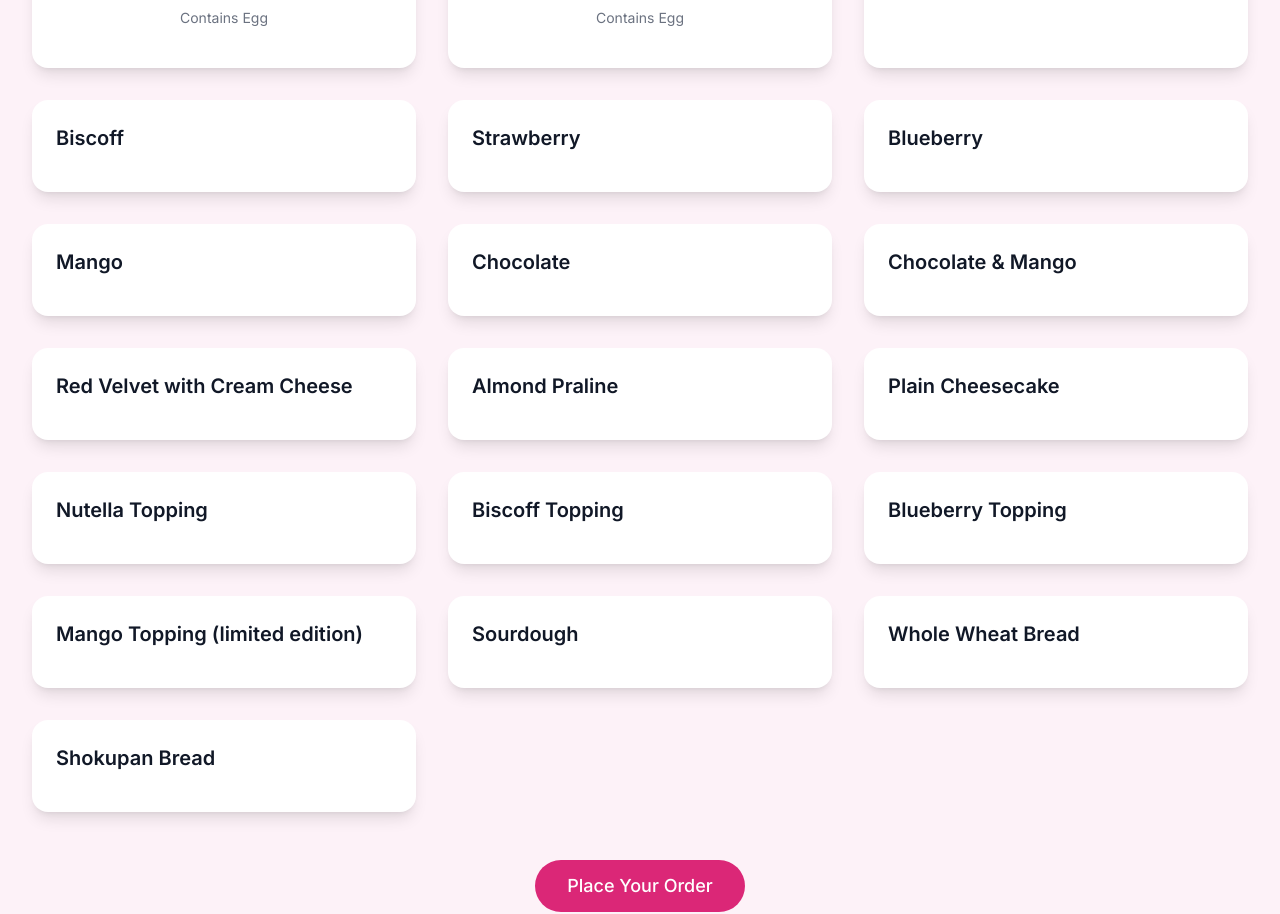
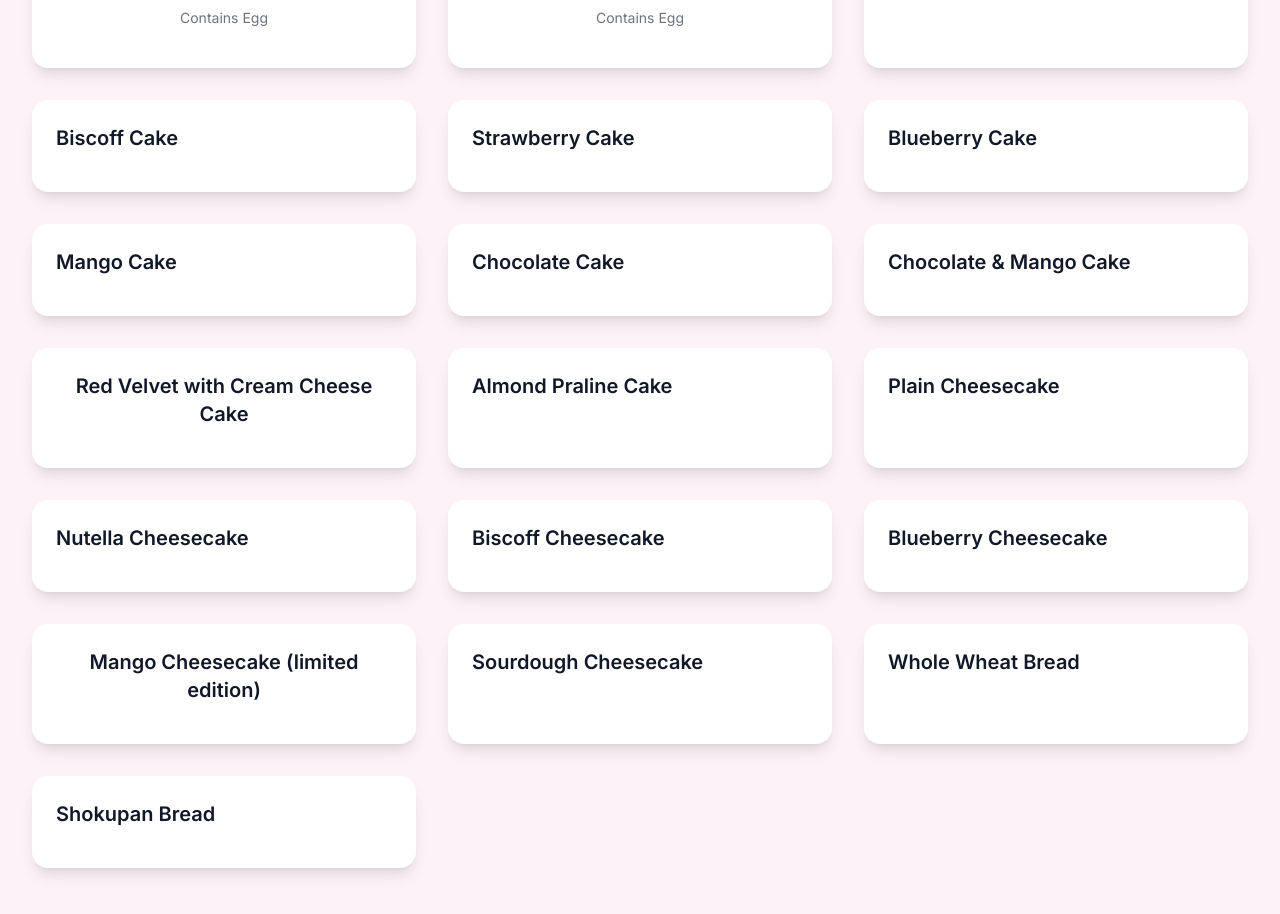
Before and after one commit to raghuadari/loveamys, a Next.js app: page / in a window 1280 px wide. Shown: the part 3086-4000 px from the top of the page. Built offline with nearby package versions, Linux system fonts and the light colour scheme.

Commit message:
Final cleanup: remove all price references and update menu item names as per latest requirements

```diff
--- a/src/components/MenuSection.tsx
+++ b/src/components/MenuSection.tsx
@@ -71,29 +71,29 @@ const menuCategories = [
   {
     id: 'cakes',
     label: 'Cakes',
-    description: 'Available flavours: Classic Vanilla, Biscoff, Strawberry, Blueberry, Mango, Chocolate, Chocolate & Mango, Red Velvet with Cream Cheese, Almond Praline.',
+    description: '',
     items: [
       { id: 'classic-vanilla', name: 'Classic Vanilla Cake', dietary: '' },
-      { id: 'biscoff-cake', name: 'Biscoff', dietary: '' },
-      { id: 'strawberry-cake', name: 'Strawberry', dietary: '' },
-      { id: 'blueberry-cake', name: 'Blueberry', dietary: '' },
-      { id: 'mango-cake', name: 'Mango', dietary: '' },
-      { id: 'chocolate-cake', name: 'Chocolate', dietary: '' },
-      { id: 'chocolate-mango-cake', name: 'Chocolate & Mango', dietary: '' },
-      { id: 'red-velvet-cream-cheese', name: 'Red Velvet with Cream Cheese', dietary: '' },
-      { id: 'almond-praline', name: 'Almond Praline', dietary: '' },
+      { id: 'biscoff-cake', name: 'Biscoff Cake', dietary: '' },
+      { id: 'strawberry-cake', name: 'Strawberry Cake', dietary: '' },
+      { id: 'blueberry-cake', name: 'Blueberry Cake', dietary: '' },
+      { id: 'mango-cake', name: 'Mango Cake', dietary: '' },
+      { id: 'chocolate-cake', name: 'Chocolate Cake', dietary: '' },
+      { id: 'chocolate-mango-cake', name: 'Chocolate & Mango Cake', dietary: '' },
+      { id: 'red-velvet-cream-cheese', name: 'Red Velvet with Cream Cheese Cake', dietary: '' },
+      { id: 'almond-praline', name: 'Almond Praline Cake', dietary: '' },
     ]
   },
   {
     id: 'cheesecakes',
     label: 'Cheesecakes',
-    description: 'Cheesecakes are priced at ₹2000 per kg. We also offer half-kg cheesecakes for ₹1000. Toppings are available at ₹200 per kg.',
+    description: '',
     items: [
       { id: 'plain-cheesecake', name: 'Plain Cheesecake', dietary: '' },
-      { id: 'nutella-topping', name: 'Nutella Topping', dietary: '' },
-      { id: 'biscoff-topping', name: 'Biscoff Topping', dietary: '' },
-      { id: 'blueberry-topping', name: 'Blueberry Topping', dietary: '' },
-      { id: 'mango-topping', name: 'Mango Topping (limited edition)', dietary: '' },
+      { id: 'nutella-topping', name: 'Nutella Cheesecake', dietary: '' },
+      { id: 'biscoff-topping', name: 'Biscoff Cheesecake', dietary: '' },
+      { id: 'blueberry-topping', name: 'Blueberry Cheesecake', dietary: '' },
+      { id: 'mango-topping', name: 'Mango Cheesecake (limited edition)', dietary: '' },
     ]
   },
   {
@@ -101,7 +101,7 @@ const menuCategories = [
     label: 'Breads',
     description: '',
     items: [
-      { id: 'sourdough', name: 'Sourdough', dietary: '' },
+      { id: 'sourdough', name: 'Sourdough Cheesecake', dietary: '' },
       { id: 'whole-wheat-bread', name: 'Whole Wheat Bread', dietary: '' },
       { id: 'shokupan-bread', name: 'Shokupan Bread', dietary: '' },
     ]
```
